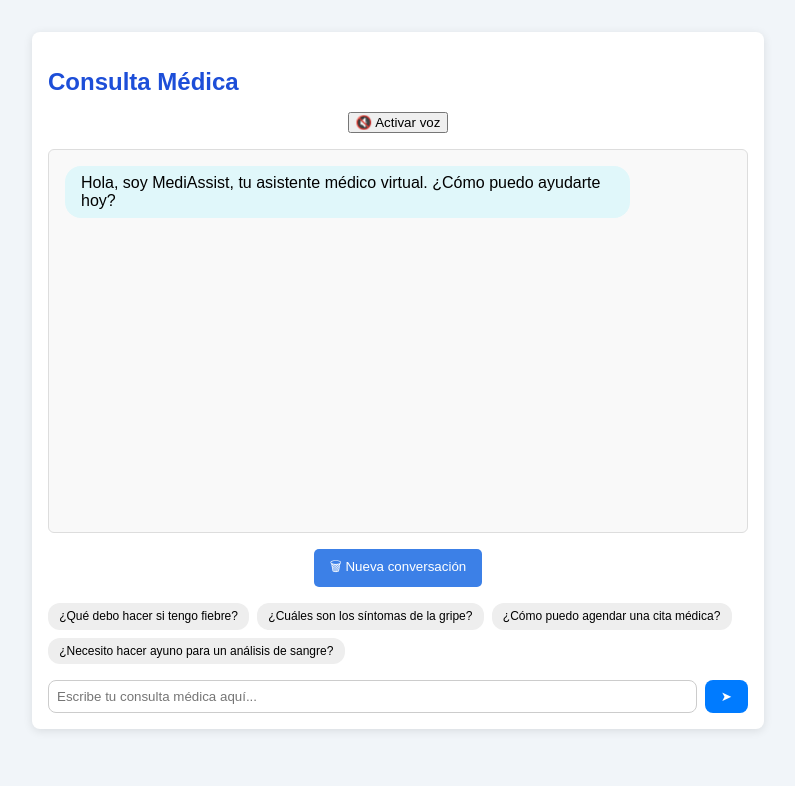
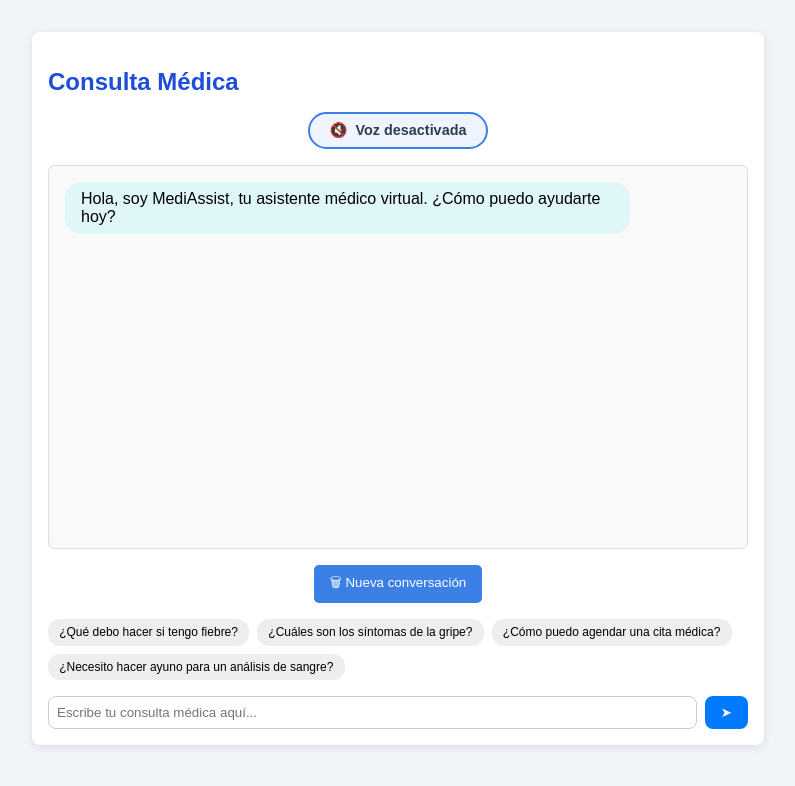
Before and after one commit to DanDardon/Frontend_chatbot, a React (Vite) app: page / in a window 1280 px wide. Shown: the top 786 px of the page, without its empty margins (242-1037 px from the left). Built offline with nearby package versions, Linux system fonts and the light colour scheme.

Commit message:
Update ChatBox.jsx

```diff
--- a/src/components/ChatBox.jsx
+++ b/src/components/ChatBox.jsx
@@ -86,9 +86,17 @@ export default function ChatBox() {
   return (
     <>
       <div style={{ textAlign: 'center', marginBottom: '1rem' }}>
-        <button onClick={toggleVoz}>
-          {vozActiva ? '🔈 Desactivar voz' : '🔇 Activar voz'}
-        </button>
+        <button className="boton-voz" onClick={toggleVoz}>
+          {vozActiva ? (
+            <>
+              🔈 <span>Voz activada</span>
+            </>
+          ) : (
+            <>
+              🔇 <span>Voz desactivada</span>
+            </>
+          )}
+      </button>
       </div>
 
       <div className="chat-box">
```
